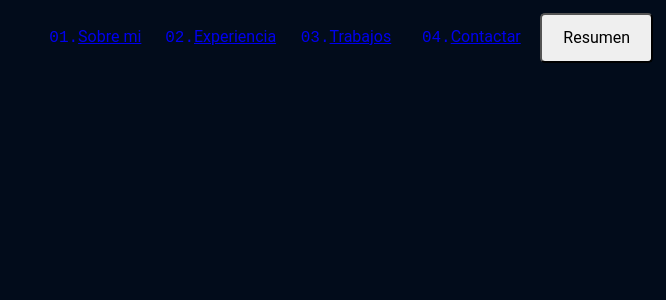
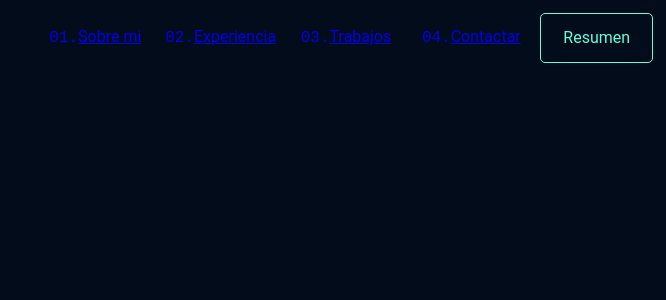
Before and after one commit to BROROZCO/mi-portafolio, an Angular app: page / in a window 1280 px wide. Shown: the top 300 px of the page, without its empty margins (614-1280 px from the left). Built offline with nearby package versions, Linux system fonts and the light colour scheme.

Commit message:
boton listo

```diff
--- a/src/app/components/navbar/navbar.component.css
+++ b/src/app/components/navbar/navbar.component.css
@@ -20,6 +20,16 @@
 }
 
 .button_{
+    transition-duration: 0.2s;
     width: 100%;
+    text-decoration: none;
     border-radius: 5px;
+    background-color:rgba(0, 0, 0, 0);
+    color: #64FFDA;
+    border: 1px solid #64FFDA;
 }
+
+.button_:hover{
+    transition-duration: 0.2s;
+    background-color: rgba(32, 133, 109, 0.2) ;
+}
```
